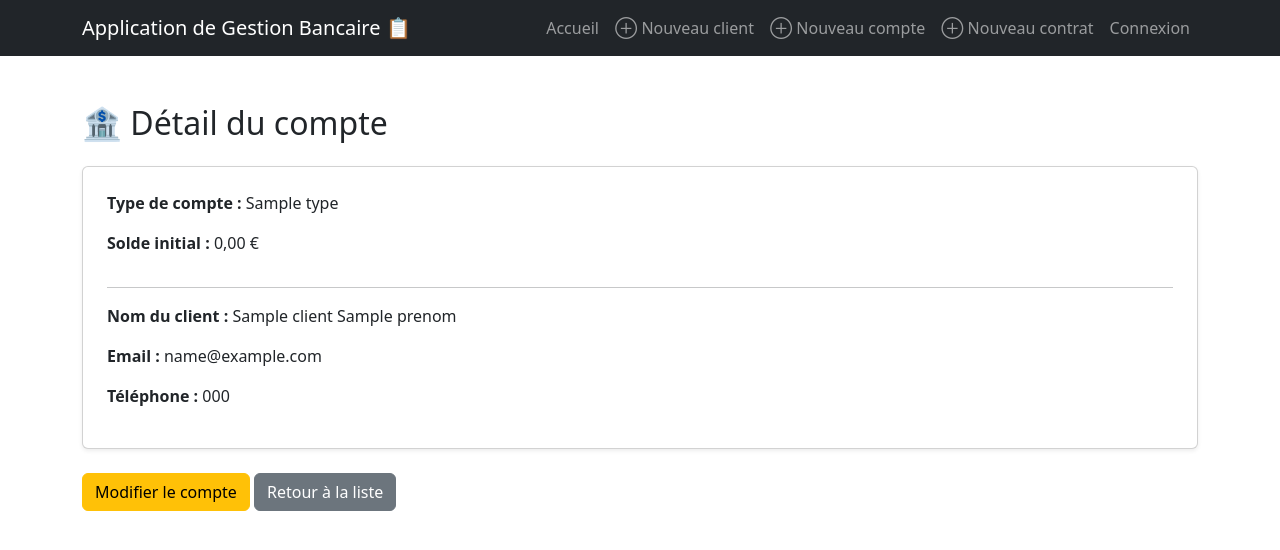
After one commit to mabrouka-triki/ApplicationBancaire, a PHP site: template views/Compte/VoirCompte.php in a window 1280 px wide. The commit adds this page. Shown: the top 550 px of the page. Run offline with PHP 8.4, Linux system fonts and the light colour scheme; the template is opened without the code that fills it: most values are stand-ins (such as "Sample title", 1, 10 or a date in 2020).

Commit message:
plus en details compte et client

```diff
--- a/views/Client/clientList.php
+++ b/views/Client/clientList.php
@@ -43,8 +43,8 @@
                     <td>
                         <a href="?action=editClients&id=<?= $client->getId() ?>" class="btn btn-warning btn-sm">Modifier</a>
                         <a href="?action=deleteClients&id=<?= $client->getId() ?>" class="btn btn-danger btn-sm" onclick="return confirm('Êtes-vous sûr de vouloir supprimer ce client ?')">Supprimer</a>
-                        <a href="?action=voirDossier&id=<?= $client->getId() ?>" class="btn btn-info btn-sm">Voir dossier</a>
-                    </td>
+                        <a href="?action=detailClient&id=<?= $client->getId(); ?>" class="btn btn-info btn-sm">Voir</a>
+                        </td>
                 </tr>
             <?php endforeach; ?>
         </tbody>
--- /dev/null
+++ b/views/Compte/VoirCompte.php
@@ -0,0 +1,22 @@
+<?php require_once __DIR__ . '/../templates/header_main.php'; ?>
+
+<h2 class="mb-4">🏦 Détail du compte</h2>
+
+<div class="card p-4 shadow-sm">
+    <p><strong>Type de compte : </strong> <?= htmlspecialchars($compte->getType()) ?></p>
+    <p><strong>Solde initial : </strong> <?= number_format($compte->getSolde(), 2, ',', ' ') ?> €</p>
+
+    <?php if (isset($client) && $client !== null): ?>
+        <hr>
+        <p><strong>Nom du client : </strong> <?= htmlspecialchars($client->getNom()) ?> <?= htmlspecialchars($client->getPrenom()) ?></p>
+        <p><strong>Email : </strong> <?= htmlspecialchars($client->getEmail()) ?></p>
+        <p><strong>Téléphone : </strong> <?= htmlspecialchars($client->getTelephone()) ?></p>
+    <?php endif; ?>
+</div>
+
+<div class="mt-4">
+    <a href="?action=editCompte&id=<?= $compte->getId() ?>" class="btn btn-warning">Modifier le compte</a>
+    <a href="?action=comptes" class="btn btn-secondary">Retour à la liste</a>
+</div>
+
+<?php require_once __DIR__ . '/../templates/footer.php'; ?>
--- a/views/Compte/compteList.php
+++ b/views/Compte/compteList.php
@@ -44,6 +44,7 @@
                         <td>
                             <a href="?action=editCompte&id=<?= $compte->getId(); ?>" class="btn btn-warning btn-sm">Modifier</a>
                             <a href="?action=deleteCompte&id=<?= $compte->getId(); ?>" class="btn btn-danger btn-sm" onclick="return confirm('Supprimer ce compte ?')">Supprimer</a>
+                            <a href="?action=detailCompte&id=<?= $compte->getId(); ?>" class="btn btn-info btn-sm">Voir</a>
 
                         </td>
                     </tr>
```
Also changed, not shown: controllers/ClientController.php (+8 -0 lines), controllers/CompteController.php (+7 -0 lines), index.php (+14 -0 lines), views/Client/VoirClient.php (added, +18 -0 lines).
